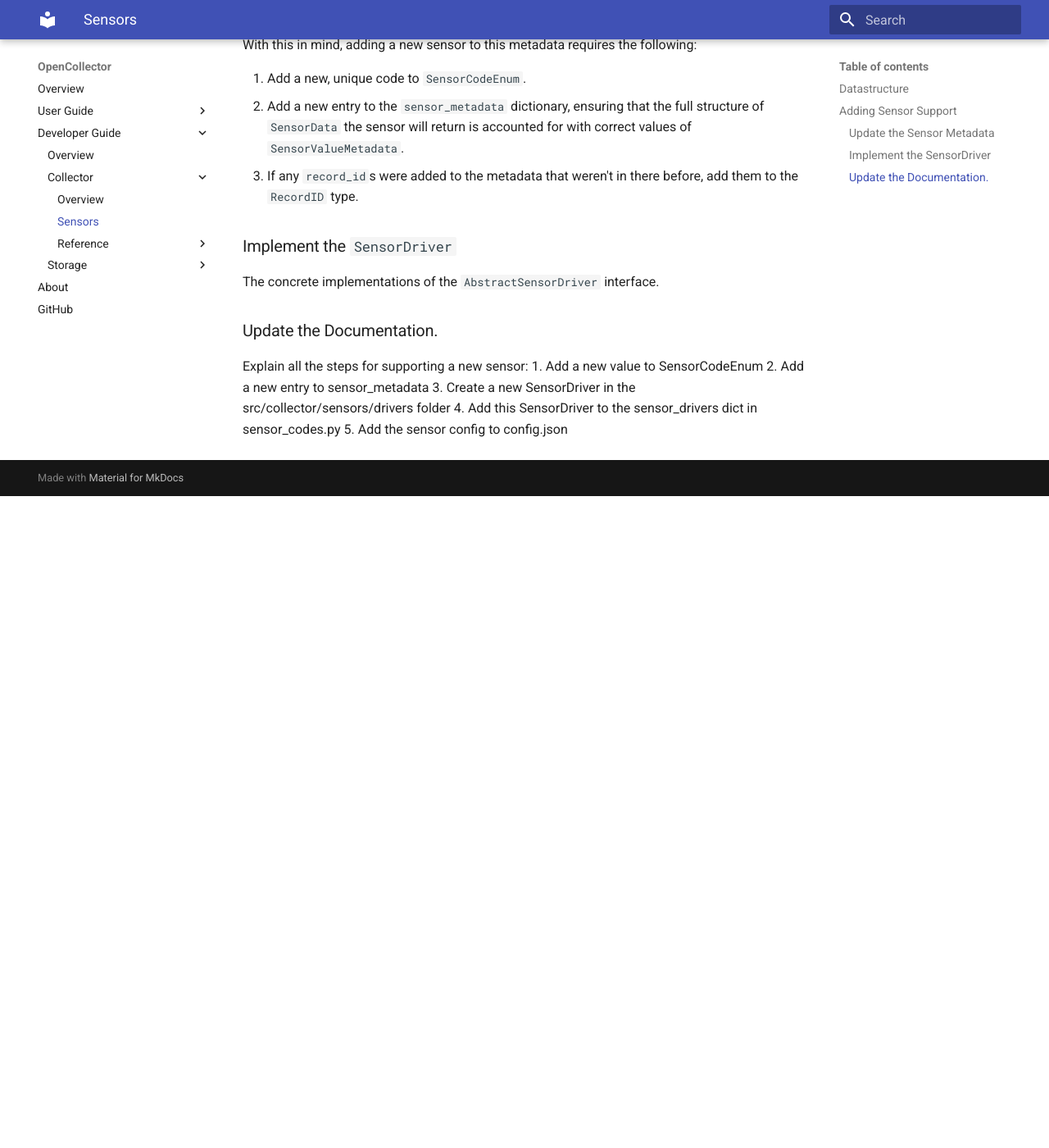
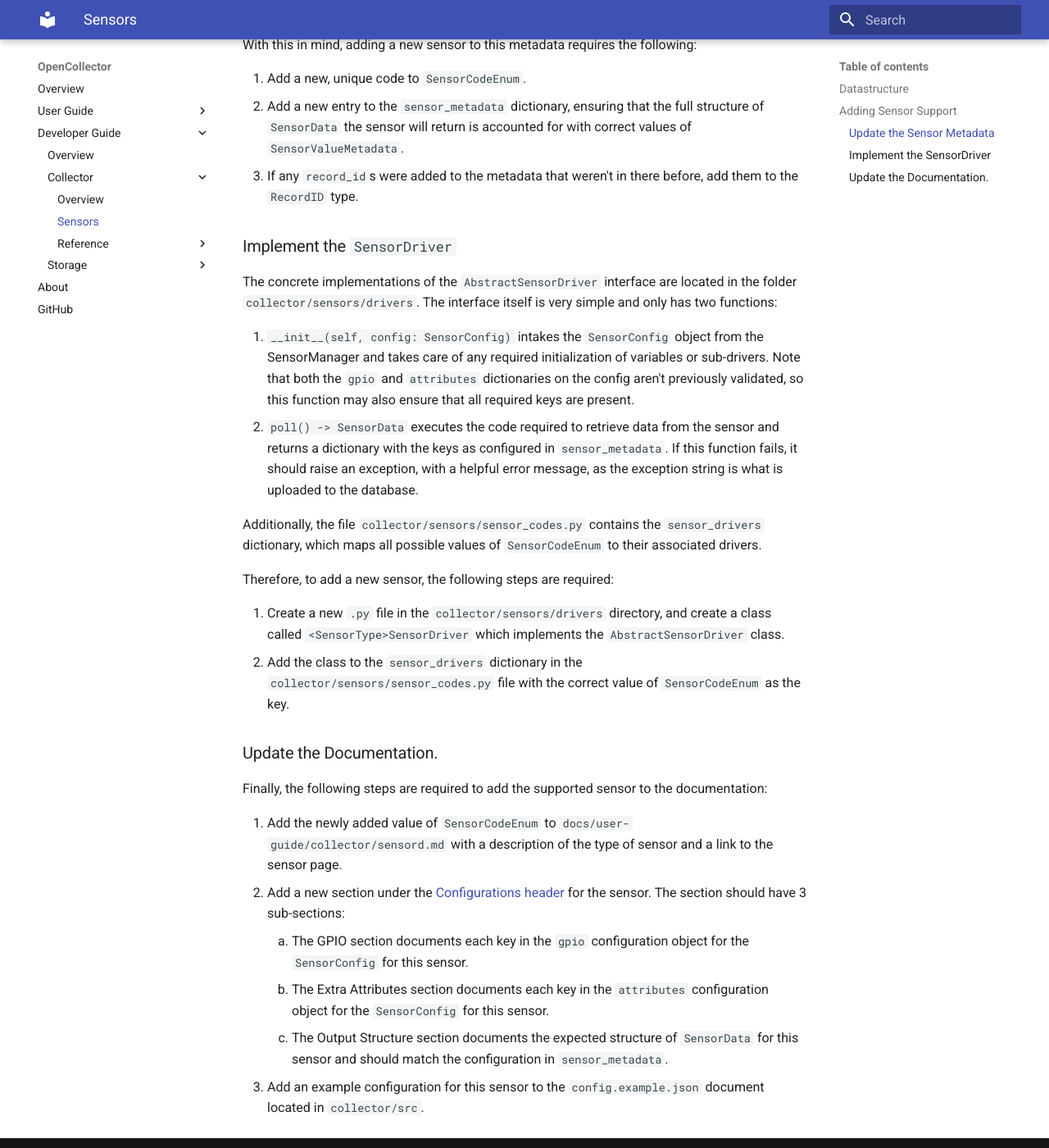
Before and after one commit to compsust/openCollector, an MkDocs documentation site: the page built from docs/developer-guide/collector/sensors.md, in a window 1280 px wide and 1400 px high, scrolled down 1609 px. Shown: the whole window at 82% size. Built offline with MkDocs 1.6.1 and Material for MkDocs 9.7.7, drawn with Linux system fonts in a browser that asks for light colours; before the commit the page ends 2214 px from its top, so only the background shows below that.

Commit message:
Adds instructions for adding new sensors

```diff
--- a/docs/developer-guide/collector/sensors.md
+++ b/docs/developer-guide/collector/sensors.md
@@ -36,14 +36,25 @@ With this in mind, adding a new sensor to this metadata requires the following:
 
 ### Implement the `SensorDriver`
 
-The concrete implementations of the `AbstractSensorDriver` interface.
+The concrete implementations of the `AbstractSensorDriver` interface are located in the folder `collector/sensors/drivers`. The interface itself is very simple and only has two functions:
+
+1. `__init__(self, config: SensorConfig)` intakes the `SensorConfig` object from the SensorManager and takes care of any required initialization of variables or sub-drivers. Note that both the `gpio` and `attributes` dictionaries on the config aren't previously validated, so this function may also ensure that all required keys are present.
+2. `poll() -> SensorData` executes the code required to retrieve data from the sensor and returns a dictionary with the keys as configured in `sensor_metadata`. If this function fails, it should raise an exception, with a helpful error message, as the exception string is what is uploaded to the database.
+
+Additionally, the file `collector/sensors/sensor_codes.py` contains the `sensor_drivers` dictionary, which maps all possible values of `SensorCodeEnum` to their associated drivers.
+
+Therefore, to add a new sensor, the following steps are required:
+
+1. Create a new `.py` file in the `collector/sensors/drivers` directory, and create a class called `<SensorType>SensorDriver` which implements the `AbstractSensorDriver` class.
+2. Add the class to the `sensor_drivers` dictionary in the `collector/sensors/sensor_codes.py` file with the correct value of `SensorCodeEnum` as the key.
 
 ### Update the Documentation.
 
+Finally, the following steps are required to add the supported sensor to the documentation:
 
-Explain all the steps for supporting a new sensor:
-1. Add a new value to SensorCodeEnum
-2. Add a new entry to sensor_metadata
-3. Create a new SensorDriver in the src/collector/sensors/drivers folder
-4. Add this SensorDriver to the sensor_drivers dict in sensor_codes.py
-5. Add the sensor config to config.json
+1. Add the newly added value of `SensorCodeEnum` to `docs/user-guide/collector/sensord.md` with a description of the type of sensor and a link to the sensor page.
+2. Add a new section under the [Configurations header](../../user-guide/collector/sensors.md#configurations) for the sensor. The section should have 3 sub-sections:
+    1. The GPIO section documents each key in the `gpio` configuration object for the `SensorConfig` for this sensor.
+    2. The Extra Attributes section documents each key in the `attributes` configuration object for the `SensorConfig` for this sensor.
+    3. The Output Structure section documents the expected structure of `SensorData` for this sensor and should match the configuration in `sensor_metadata`.
+3. Add an example configuration for this sensor to the `config.example.json` document located in `collector/src`.
```
Also changed, not shown: 1 other file.
